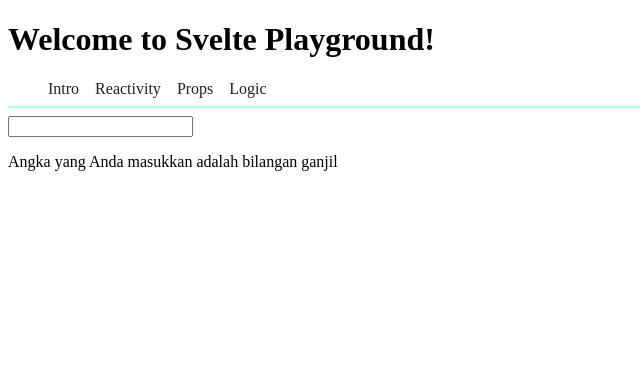
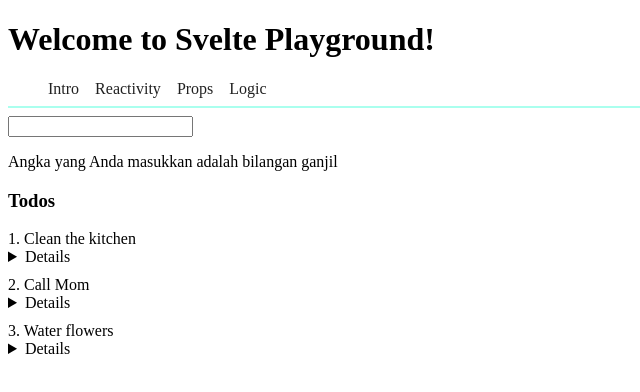
Before and after one commit to anangkf/svelte-playground, a SvelteKit app: page /logic in a window 1280 px wide. Shown: the top 392 px of the page, without its empty margins (0-640 px from the left). Built offline with nearby package versions, Linux system fonts and the light colour scheme.

Commit message:
logic: each blocks

```diff
--- a/src/routes/logic/+page.svelte
+++ b/src/routes/logic/+page.svelte
@@ -1,5 +1,24 @@
 <script>
   let number;
+
+  const todos = [
+    {
+        id: 1,
+        title: "Clean the kitchen",
+        description: "Mop the floor, wipe the countertop and don't forget to take out the trash!"
+    },
+    {
+        id: 2,
+        title: "Call Mom",
+        description: "It's her birthday!"
+    },
+    {
+        id: 3,
+        title: "Water flowers",
+        description: "They need water, or they will die."
+    }
+  ]
+
 </script>
 
 <svelte:head>
@@ -16,3 +35,19 @@
     {/if}
   </p>
 </section>
+
+<section>
+  <h3>Todos</h3>
+  {#each todos as {id, title, description}, i }
+    <div class="todo-item">
+      <header>{i+1}. {title}</header>
+      <details>{description}</details>
+    </div>
+  {/each}
+</section>
+
+<style>
+  .todo-item{
+    margin: 10px 0;
+  }
+</style>
```
